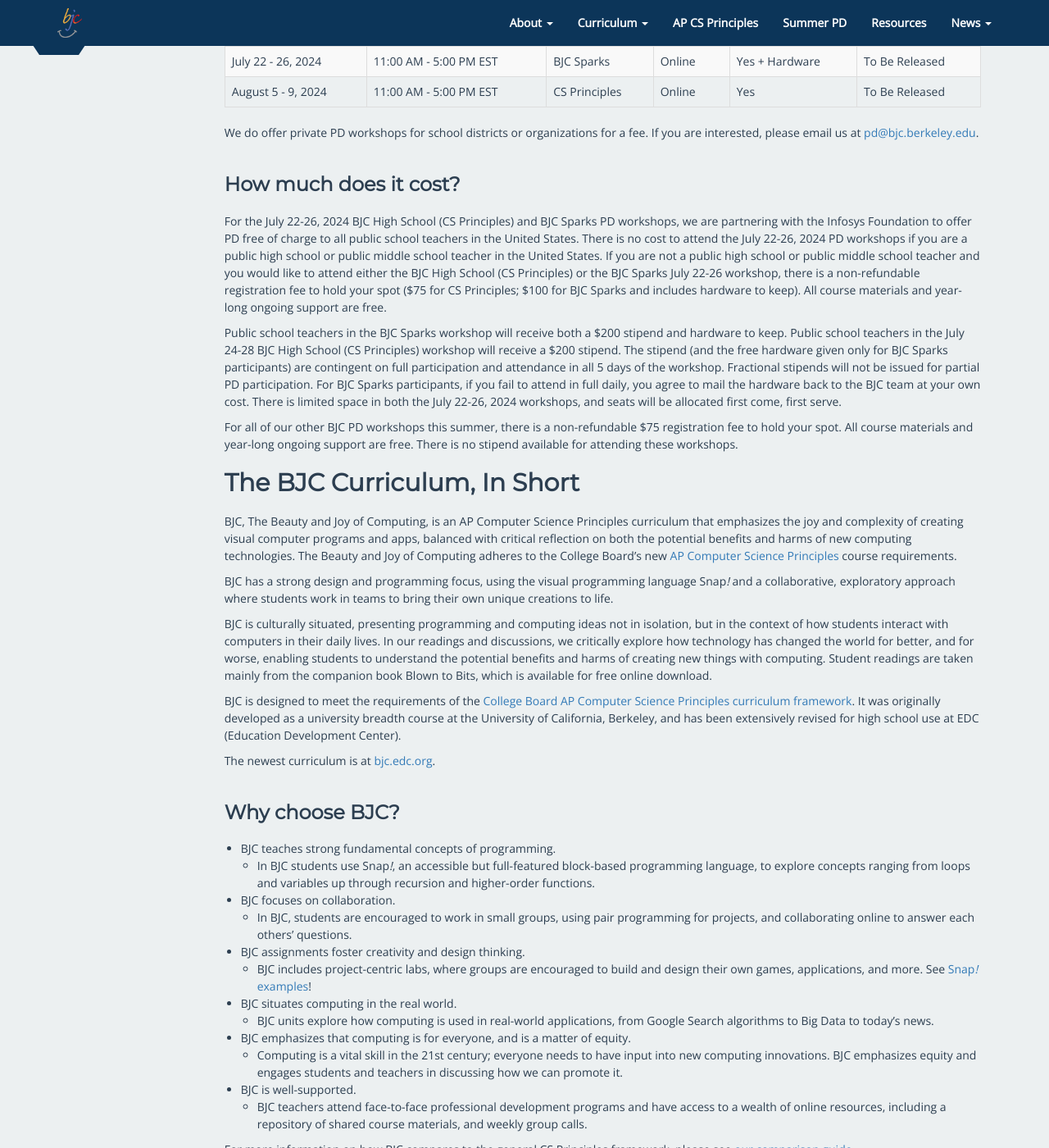
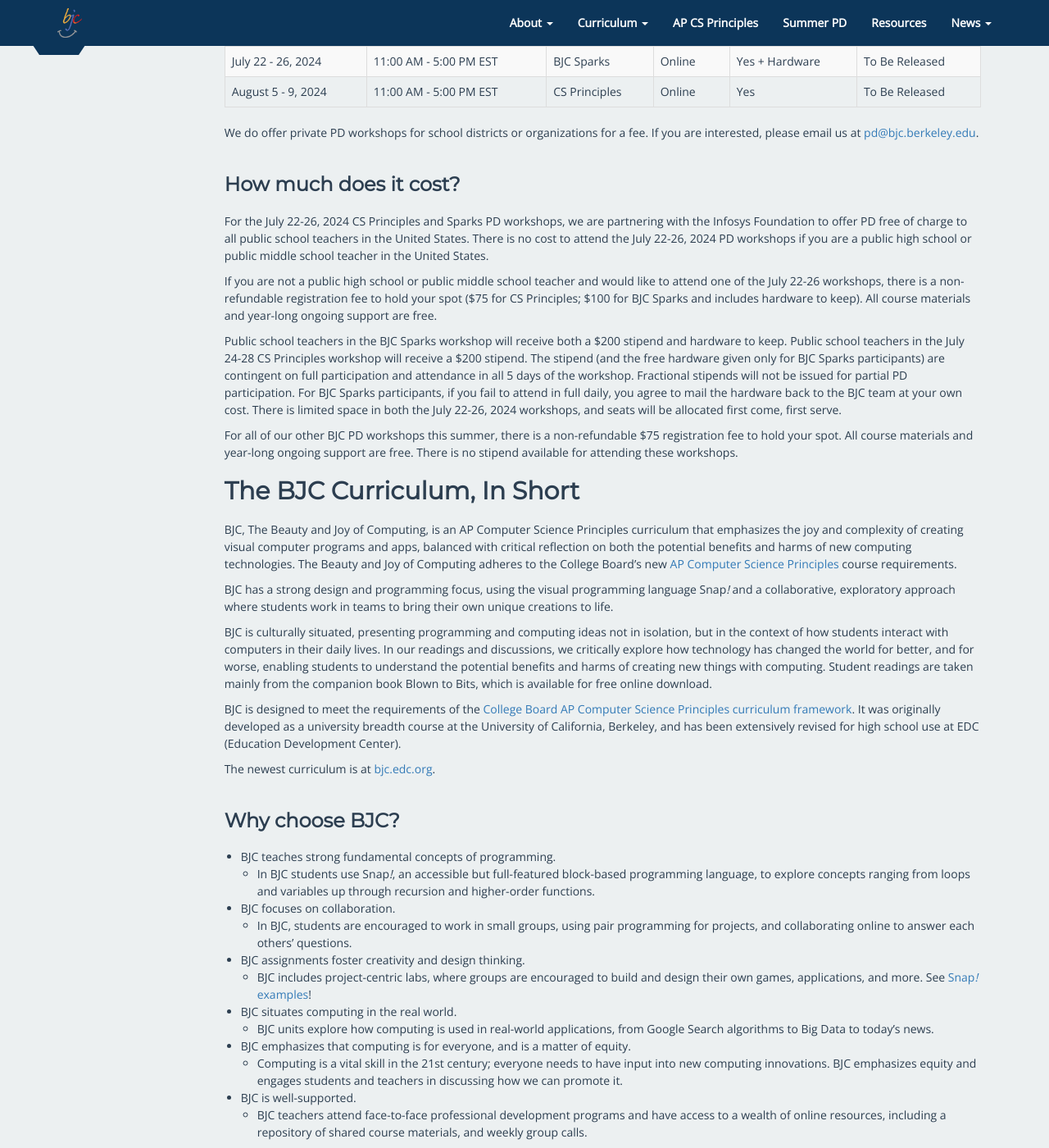
Before and after one commit to beautyjoy/beautyjoy.github.io, a Jekyll site: the page built from summer-pd/index.md, in a window 1280 px wide and 1400 px high, scrolled down 1289 px. Shown: the whole window at 82% size. Built offline with Jekyll 4.4.1, drawn with Linux system fonts in a browser that asks for light colours; some of the changed text lies outside the part shown.

Commit message:
Updated FY24 Info 2

```diff
--- a/summer-pd/index.md
+++ b/summer-pd/index.md
@@ -137,9 +137,11 @@
 
 ### How much does it cost?
 
-For the July 22-26, 2024 BJC High School (CS Principles) and BJC Sparks PD workshops, we are partnering with the Infosys Foundation to offer PD free of charge to all public school teachers in the United States. There is no cost to attend the July 22-26, 2024 PD workshops if you are a public high school or public middle school teacher in the United States. If you are not a public high school or public middle school teacher and you would like to attend either the BJC High School (CS Principles) or the BJC Sparks July 22-26 workshop, there is a non-refundable registration fee to hold your spot ($75 for CS Principles; $100 for BJC Sparks and includes hardware to keep). All course materials and year-long ongoing support are free.
+For the July 22-26, 2024 CS Principles and Sparks PD workshops, we are partnering with the Infosys Foundation to offer PD free of charge to all public school teachers in the United States. There is no cost to attend the July 22-26, 2024 PD workshops if you are a public high school or public middle school teacher in the United States.
 
-Public school teachers in the BJC Sparks workshop will receive both a $200 stipend and hardware to keep. Public school teachers in the July 24-28 BJC High School (CS Principles) workshop will receive a $200 stipend. The stipend (and the free hardware given only for BJC Sparks participants) are contingent on full participation and attendance in all 5 days of the workshop. Fractional stipends will not be issued for partial PD participation. For BJC Sparks participants, if you fail to attend in full daily, you agree to mail the hardware back to the BJC team at your own cost. There is limited space in both the July 22-26, 2024 workshops, and seats will be allocated first come, first serve.
+If you are not a public high school or public middle school teacher and would like to attend one of the July 22-26 workshops, there is a non-refundable registration fee to hold your spot ($75 for CS Principles; $100 for BJC Sparks and includes hardware to keep). All course materials and year-long ongoing support are free.
+
+Public school teachers in the BJC Sparks workshop will receive both a $200 stipend and hardware to keep. Public school teachers in the July 24-28 CS Principles workshop will receive a $200 stipend. The stipend (and the free hardware given only for BJC Sparks participants) are contingent on full participation and attendance in all 5 days of the workshop. Fractional stipends will not be issued for partial PD participation. For BJC Sparks participants, if you fail to attend in full daily, you agree to mail the hardware back to the BJC team at your own cost. There is limited space in both the July 22-26, 2024 workshops, and seats will be allocated first come, first serve.
 
 For all of our other BJC PD workshops this summer, there is a non-refundable $75 registration fee to hold your spot. All course materials and year-long ongoing support are free. There is no stipend available for attending these workshops.
 
```
Also changed, not shown: other parts of summer-pd/index.md (+1 -1 lines).
